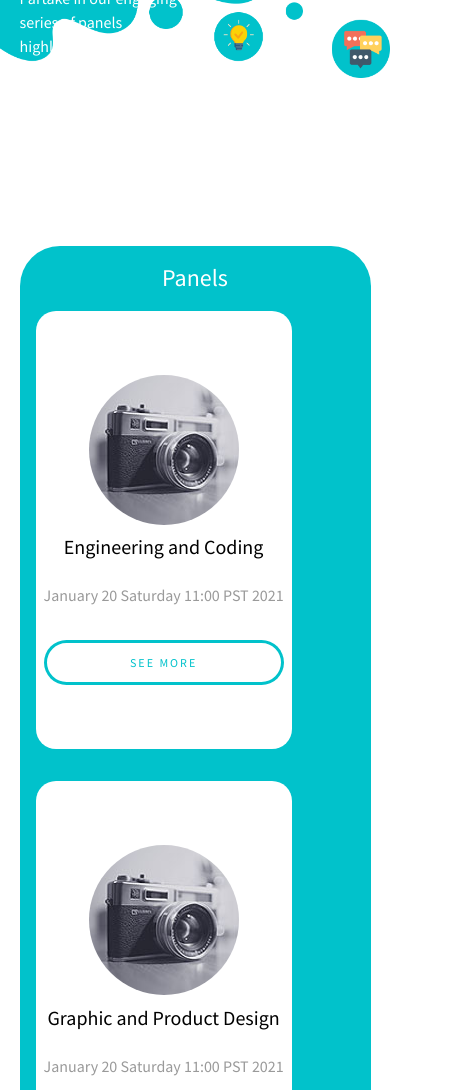
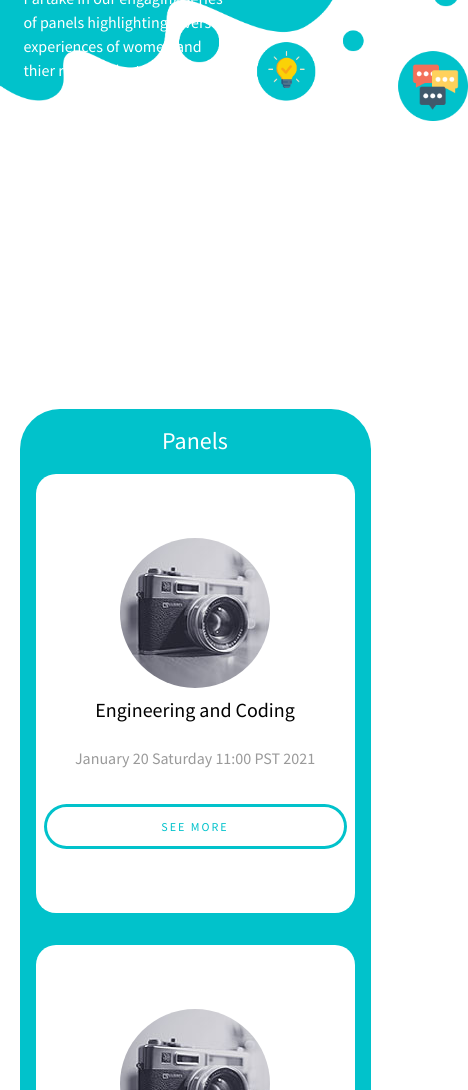
Before and after one commit to elsa-bosemark/GIT-Panel, a plain HTML site: page index.html in a window 390 px wide. Shown: the part 139-1229 px from the top of the page, 468 px wide, since content can reach past the window. Drawn offline with Linux system fonts and the light colour scheme.

Commit message:
responsive test

```diff
--- a/assets/css/main.css
+++ b/assets/css/main.css
@@ -2534,7 +2534,7 @@ input[type="submit"].disabled, input[type="submit"]:disabled, input[type="reset"
 	}
 }
 
-/* Currently On this screen size */
+/* Computor */
 @media screen and (max-width: 1280px) {
 	#headerCard{
 		width: 45%;
@@ -2556,6 +2556,7 @@ input[type="submit"].disabled, input[type="submit"]:disabled, input[type="reset"
 	}
 }
 
+/* iPade */
 @media screen and (max-width: 980px) {
 	#banner {
 		background-attachment: scroll;
@@ -2575,12 +2576,17 @@ input[type="submit"].disabled, input[type="submit"]:disabled, input[type="reset"
 		padding: 0 1.5em;
 	}
 }
-/* With console */
+/* Phone */
 @media screen and (max-width: 736px) {
+	.borderCard{
+		width: 100%;
+	}
 	#headerCard{
 	width: 50%;
 	}
 	#banner {
+		height: 500px;
+		width:120%;
 		padding: 2em 0 3em 0;
 	}
 	#banner .inner {
```
